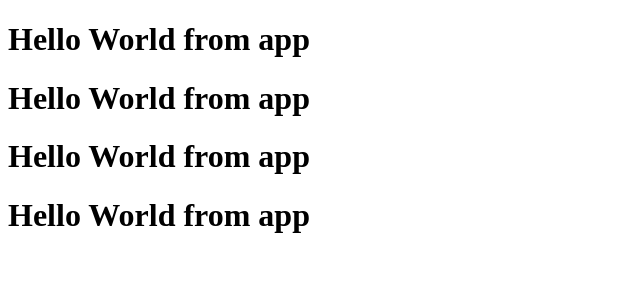
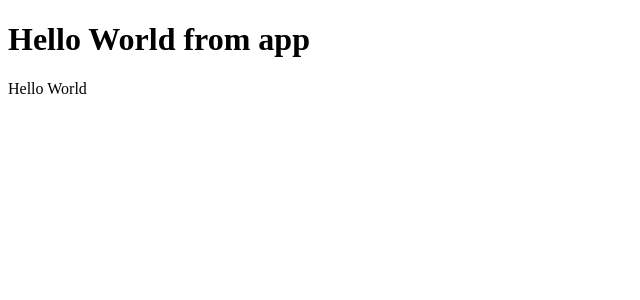
Before and after one commit to NicoAponce/demo, a React (Create React App) app: page / in a window 1280 px wide. Shown: the top 300 px of the page, without its empty margins (0-640 px from the left). Built offline with nearby package versions, Linux system fonts and the light colour scheme.

Commit message:
agregue hello world

```diff
--- a/src/App.js
+++ b/src/App.js
@@ -4,9 +4,7 @@ const App = () => {
   return (
     <div>
       <h1>Hello World from app</h1>
-      <h1>Hello World from app</h1>
-      <h1>Hello World from app</h1>
-      <h1>Hello World from app</h1>
+      <div>Hello World</div>
     </div>
   )
 }
```
